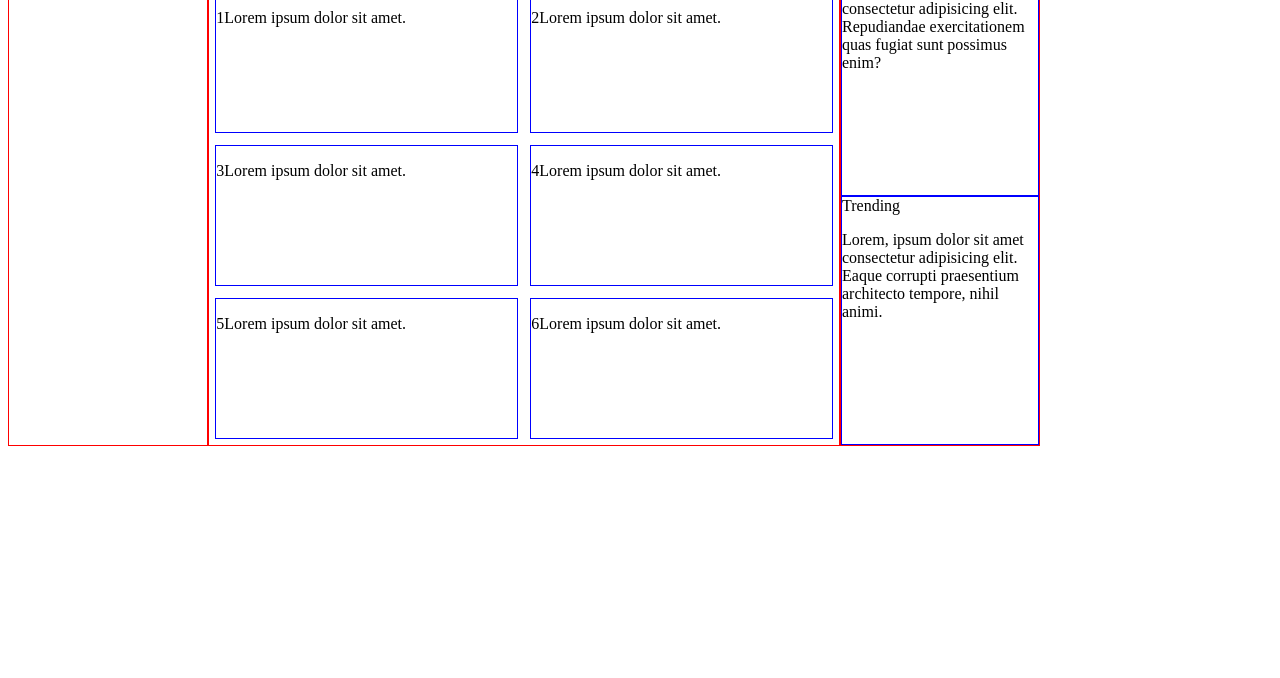
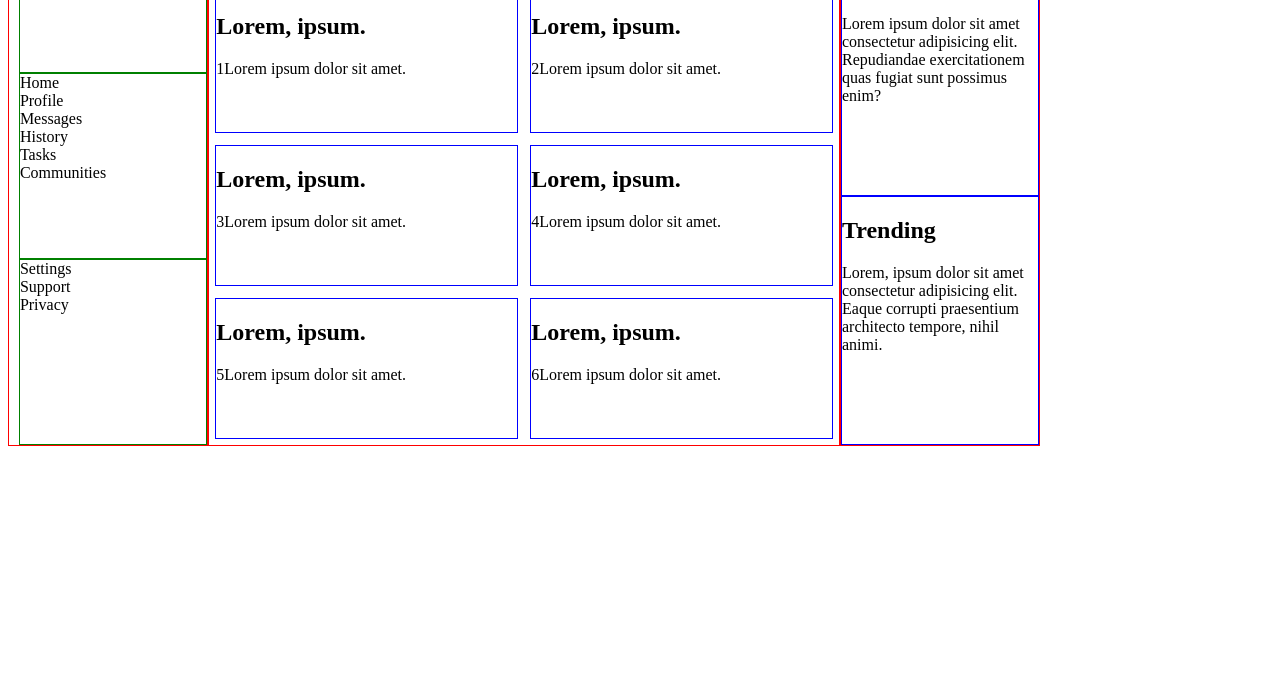
Before and after one commit to ThiagoMDuarte/admin-dashboard-TOP, a plain HTML site: page index.html in a window 1280 px wide. Shown: the part 122-800 px from the top of the page. Drawn offline with Linux system fonts and the light colour scheme.

Commit message:
Create dashboard grid

```diff
--- a/index.html
+++ b/index.html
@@ -9,21 +9,36 @@
 <body>
     <div class="container">
         <div class="header">Header</div>
-        <div class="dashboard">DashBoard</div>
+        <div class="dashboard">
+            <div class="title"><h1>Dashboard</h1></div>
+            <div class="navigation">
+                <nav>Home</nav>
+                <nav>Profile</nav>
+                <nav>Messages</nav>
+                <nav>History</nav>
+                <nav>Tasks</nav>
+                <nav>Communities</nav>
+            </div>
+            <div class="settings">
+                <nav>Settings</nav>
+                <nav>Support</nav>
+                <nav>Privacy</nav>
+            </div>
+        </div>
         <div class="yourprojects">
             <h1>Your Projects</h1>
-            <div class="item item-1"><p>1Lorem ipsum dolor sit amet.</p></div>
-            <div class="item item-2"><p>2Lorem ipsum dolor sit amet.</p></div>
-            <div class="item item-3"><p>3Lorem ipsum dolor sit amet.</p></div>
-            <div class="item item-4"><p>4Lorem ipsum dolor sit amet.</p></div>
-            <div class="item item-5"><p>5Lorem ipsum dolor sit amet.</p></div>
-            <div class="item item-6"><p>6Lorem ipsum dolor sit amet.</p></div>
+            <div class="item item-1"><h2>Lorem, ipsum.</h2><p>1Lorem ipsum dolor sit amet.</p></div>
+            <div class="item item-2"><h2>Lorem, ipsum.</h2><p>2Lorem ipsum dolor sit amet.</p></div>
+            <div class="item item-3"><h2>Lorem, ipsum.</h2><p>3Lorem ipsum dolor sit amet.</p></div>
+            <div class="item item-4"><h2>Lorem, ipsum.</h2><p>4Lorem ipsum dolor sit amet.</p></div>
+            <div class="item item-5"><h2>Lorem, ipsum.</h2><p>5Lorem ipsum dolor sit amet.</p></div>
+            <div class="item item-6"><h2>Lorem, ipsum.</h2><p>6Lorem ipsum dolor sit amet.</p></div>
         </div>
         <div class="side-panel">
-            <div class="announcements">Announcements
+            <div class="announcements"><h2>Announcements</h2>
                 <p>Lorem ipsum dolor sit amet consectetur adipisicing elit. Repudiandae exercitationem quas fugiat sunt possimus enim?</p>
             </div>
-            <div class="trending">Trending
+            <div class="trending"><h2>Trending</h2>
                 <p>Lorem, ipsum dolor sit amet consectetur adipisicing elit. Eaque corrupti praesentium architecto tempore, nihil animi.
                 </p>
             </div>
--- a/style.css
+++ b/style.css
@@ -59,6 +59,16 @@
     grid-area: 4 / 2;
 }
 
+.dashboard {
+    display: grid;
+    grid-template-rows: 1fr 1fr 1fr;
+}
+
+.dashboard > * {
+    border: solid 1px green;
+    text-align: justify;
+    margin-left: 5%;
+}
 
 .side-panel {
     grid-area: side-panel;
```
